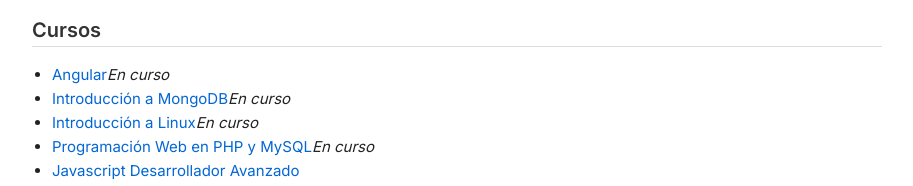
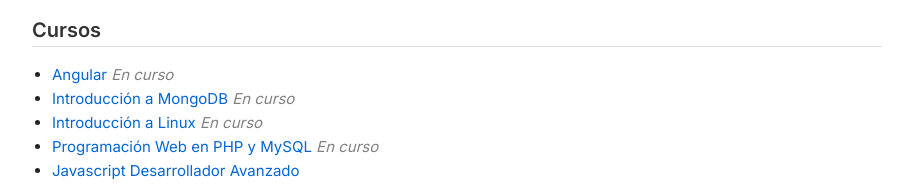
Before and after one commit to dylanlallana/dylanlallana.github.io, a plain HTML site: page index.html in a window 1280 px wide. Shown: the part 607-793 px from the top of the page, without its empty margins (183-1096 px from the left). Drawn offline with Linux system fonts and the light colour scheme.

Commit message:
Update index.html

```diff
--- a/index.html
+++ b/index.html
@@ -68,6 +68,10 @@
     ul {
         padding-left: 20px;
     }
+
+    i {
+        color: gray;
+    }
 </style>
 </head>
 <body>
@@ -105,10 +109,10 @@
 
 <h2>Cursos</h2>
 <ul>
-    <li><a href="https://www.educacionit.com/curso-de-angular" target="_blank">Angular</a><i>En curso</i></li>
-    <li><a href="https://www.educacionit.com/curso-de-mongodb-fundamentos" target="_blank">Introducción a MongoDB</a><i>En curso</i></li>
-    <li><a href="https://www.educacionit.com/curso-de-linux-introduccion" target="_blank">Introducción a Linux</a><i>En curso</i></li>
-    <li><a href="https://www.educacionit.com/curso-de-php" target="_blank">Programación Web en PHP y MySQL</a><i>En curso</i></li>
+    <li><a href="https://www.educacionit.com/curso-de-angular" target="_blank">Angular</a> <i>En curso</i></li>
+    <li><a href="https://www.educacionit.com/curso-de-mongodb-fundamentos" target="_blank">Introducción a MongoDB</a> <i>En curso</i></li>
+    <li><a href="https://www.educacionit.com/curso-de-linux-introduccion" target="_blank">Introducción a Linux</a> <i>En curso</i></li>
+    <li><a href="https://www.educacionit.com/curso-de-php" target="_blank">Programación Web en PHP y MySQL</a> <i>En curso</i></li>
     <li><a href="https://www.educacionit.com/perfil/dylan-gabriel-lallana-782268/certificado/70690" target="_blank">Javascript Desarrollador Avanzado</a></li>
     <li><a href="https://www.educacionit.com/perfil/dylan-gabriel-lallana-782268/certificado/56486" target="_blank">Javascript desde cero</a></li>
     <li><a href="https://www.educacionit.com/perfil/dylan-gabriel-lallana-782268/certificado/71540" target="_blank">Responsive Web & Bootstrap</a></li>
```
